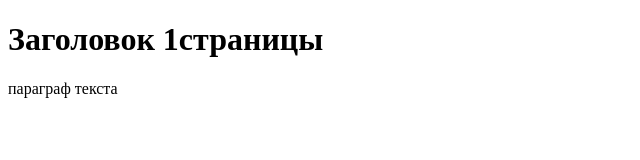
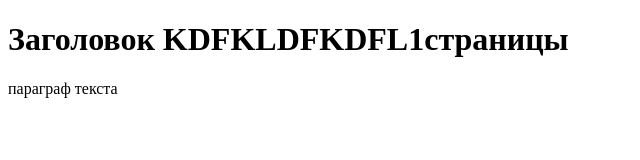
Before and after one commit to savaal15/sava, a plain HTML site: page f.html in a window 1280 px wide. Shown: the whole page, without its empty margins (0-640 px from the left). Drawn offline with Linux system fonts and the light colour scheme.

Commit message:
second commit

```diff
--- a/f.html
+++ b/f.html
@@ -4,7 +4,7 @@
     <title>Название документа (страницы)</title>
   </head>
   <body>
-    <h1>Заголовок 1страницы</h1>
+    <h1>Заголовок KDFKLDFKDFL1страницы</h1>
       <p title="подсказка для параграфа">параграф текста</p>
   </body>
 
```
